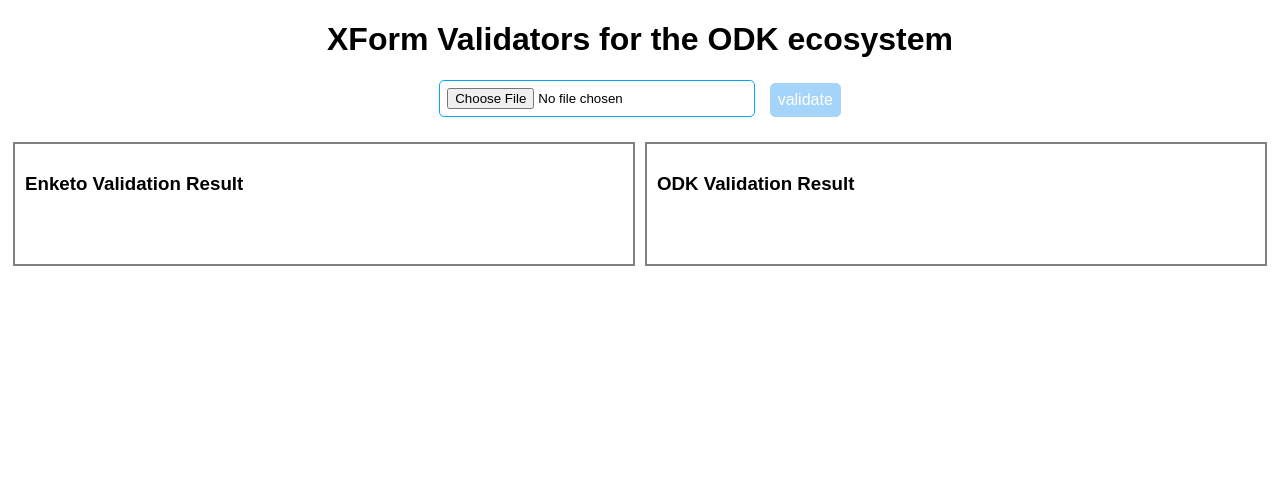
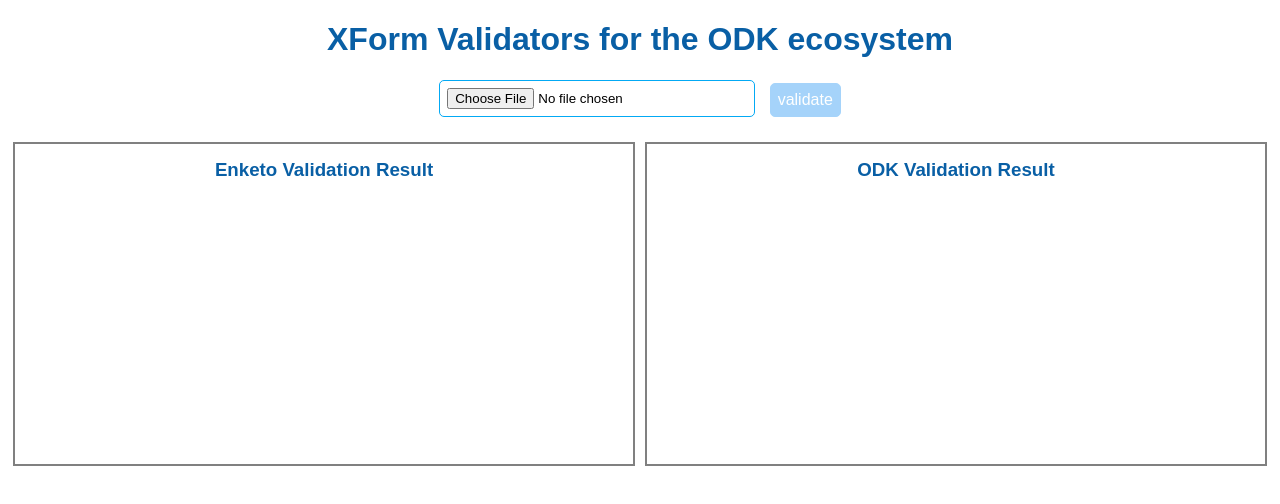
Before and after one commit to enketo/enketo-validate-webapp, a website: page public/index.html in a window 1280 px wide. Drawn offline with Linux system fonts and the light colour scheme.

Commit message:
changed: style

```diff
--- a/public/style.css
+++ b/public/style.css
@@ -8,6 +8,13 @@
 
 #main h1{
     text-align: center;
+    color: hsl(207, 90%, 34%);
+}
+
+#main h3 {
+  margin-top: 5px;
+  text-align: center;
+  color: hsl(207, 90%, 34%);
 }
 
 #upload-form {
@@ -33,8 +40,8 @@
 }
 
 button{
-    border: 1px solid #2196f3;
-    background-color: #2196f3;
+    border: 1px solid hsl(207, 90%, 54%);
+    background-color: hsl(207, 90%, 54%);
     font-size: 16px;
     color: white;
 }
@@ -56,10 +63,10 @@
 
 .result__enketo, .result__odk{
     flex: 1;
-    margin:5px;
+    margin: 5px;
     border: 2px solid grey;
     min-width: 320px;
-    min-height: 100px;
+    min-height: 300px;
     padding: 10px;
 }
 
```
